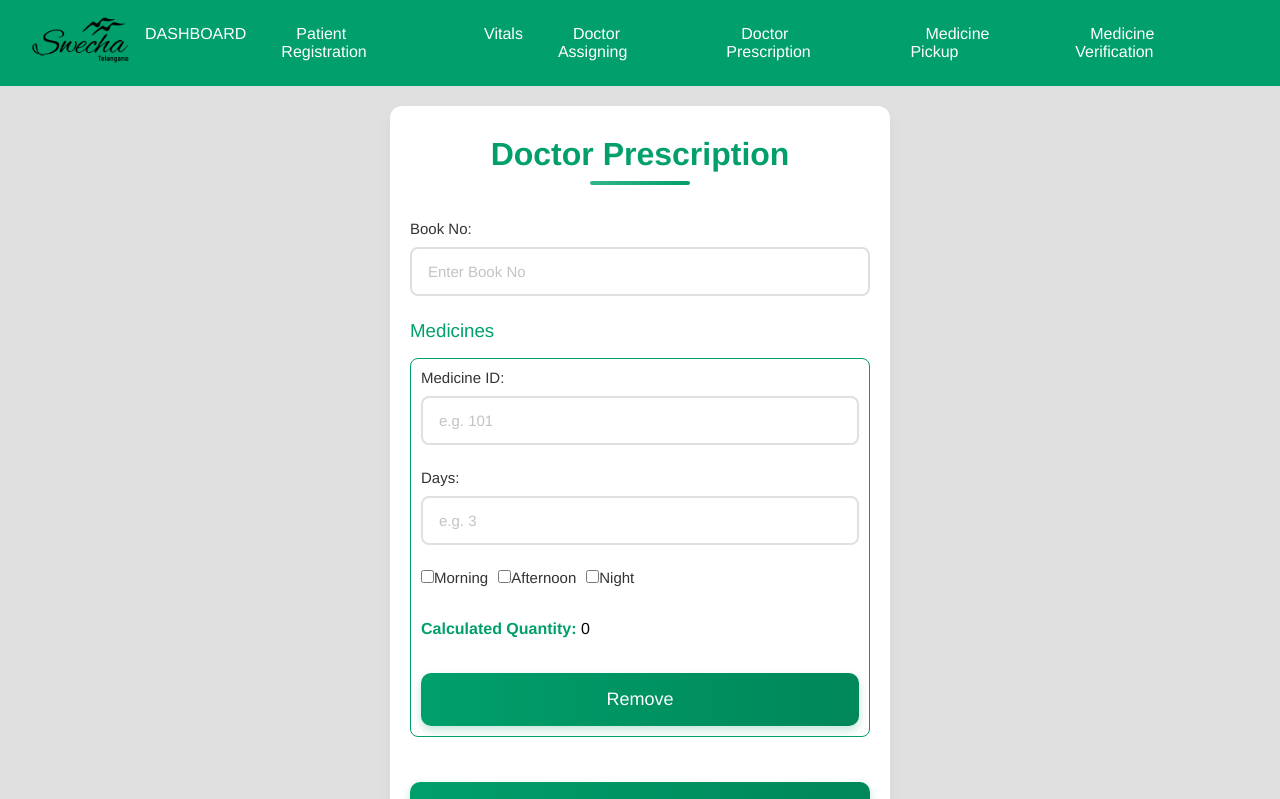
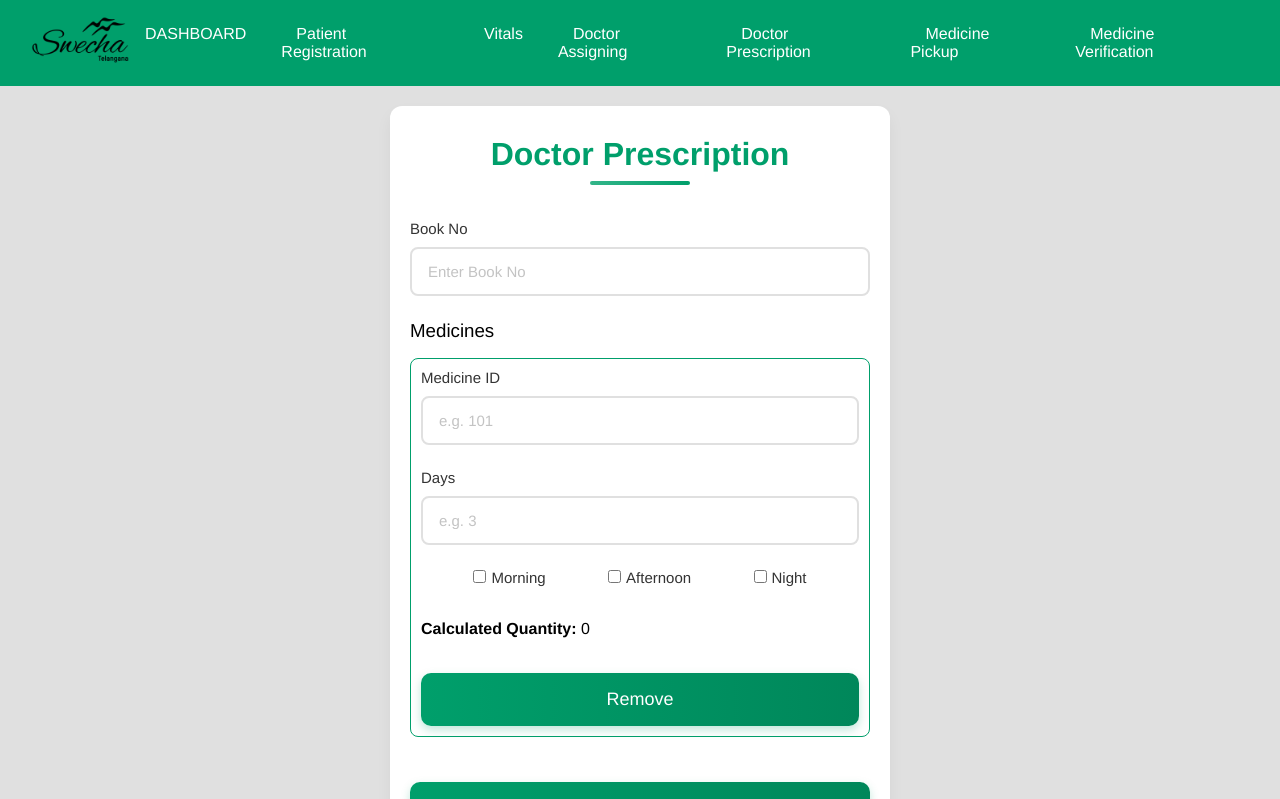
Before and after one commit to nikki-nooka/DUALITY-AI-DRONE-CHALLENGE, a React (Create React App) app in the folder frontend/: page /doctor-prescription in a window 1280 px wide. Shown: the top 799 px of the page. Built offline with nearby package versions, Linux system fonts and the light colour scheme.

Commit message:
modified css

```diff
--- a/frontend/src/Pages/DoctorPrescription.js
+++ b/frontend/src/Pages/DoctorPrescription.js
@@ -87,7 +87,7 @@ function DoctorPrescription() {
         <h2 className="prescription-title">Doctor Prescription</h2>
         <form onSubmit={handleSubmit}>
           <div className="form-group">
-            <label>Book No:</label>
+            <label>Book No</label>
             <input
               type="text"
               value={bookNo}
@@ -101,7 +101,7 @@ function DoctorPrescription() {
           {prescriptions.map((prescription, index) => (
             <div key={index} className="prescription-row">
               <div className="form-group">
-                <label>Medicine ID:</label>
+                <label>Medicine ID</label>
                 <input
                   type="number"
                   value={prescription.medicine_id}
@@ -114,7 +114,7 @@ function DoctorPrescription() {
               </div>
 
               <div className="form-group">
-                <label>Days:</label>
+                <label>Days</label>
                 <input
                   type="number"
                   value={prescription.days === 0 ? '' : prescription.days}
--- a/frontend/src/Styles/DoctorAssigning.css
+++ b/frontend/src/Styles/DoctorAssigning.css
@@ -104,8 +104,10 @@ body {
   background-color: var(--surgical-green-lighter);
 }
 
+/* Modified radio-group to stack buttons vertically */
 .radio-group {
   display: flex;
+  flex-direction: column;
   gap: 30px;
   padding: 5px 0;
 }
--- a/frontend/src/Styles/DoctorPrescription.css
+++ b/frontend/src/Styles/DoctorPrescription.css
@@ -32,10 +32,9 @@
 .prescription-title {
   text-align: center;
   margin-bottom: 35px;
-  font-size: 1.8rem;
+  font-size: 32px;
   color: var(--surgical-green);
   font-weight: 600;
-  font-size: 32px;
   position: relative;
   padding-bottom: 12px;
 }
@@ -55,7 +54,7 @@
 
 .subheading {
   margin-bottom: 1rem;
-  color: var(--surgical-green);
+  color: #000;
   font-weight: 500;
 }
 
@@ -97,9 +96,11 @@
   border-color: var(--surgical-green-medium);
 }
 
+/* UPDATED: Evenly distribute checkboxes across the width */
 .checkbox-group {
   display: flex;
-  gap: 10px;
+  justify-content: space-evenly; /* ensures equal spacing */
+  gap: 10px;                     /* optional gap between items */
 }
 
 .checkbox-group label {
@@ -114,6 +115,10 @@
   border-radius: 8px;
   padding: 10px;
   margin-bottom: 10px;
+}
+
+.checkbox-group input[type="checkbox"] {
+  margin-right: 5px; /* Increase this value as needed */
 }
 
 .btn-container {
@@ -178,9 +183,9 @@
   background-color: var(--surgical-green-medium);
 }
 
-/* "Calculated Quantity:" text matches surgical green */
+/* "Calculated Quantity:" text matches black */
 .form-group strong {
-  color: var(--surgical-green);
+  color: #000;
 }
 
 /* Popup overlay styling */
```
